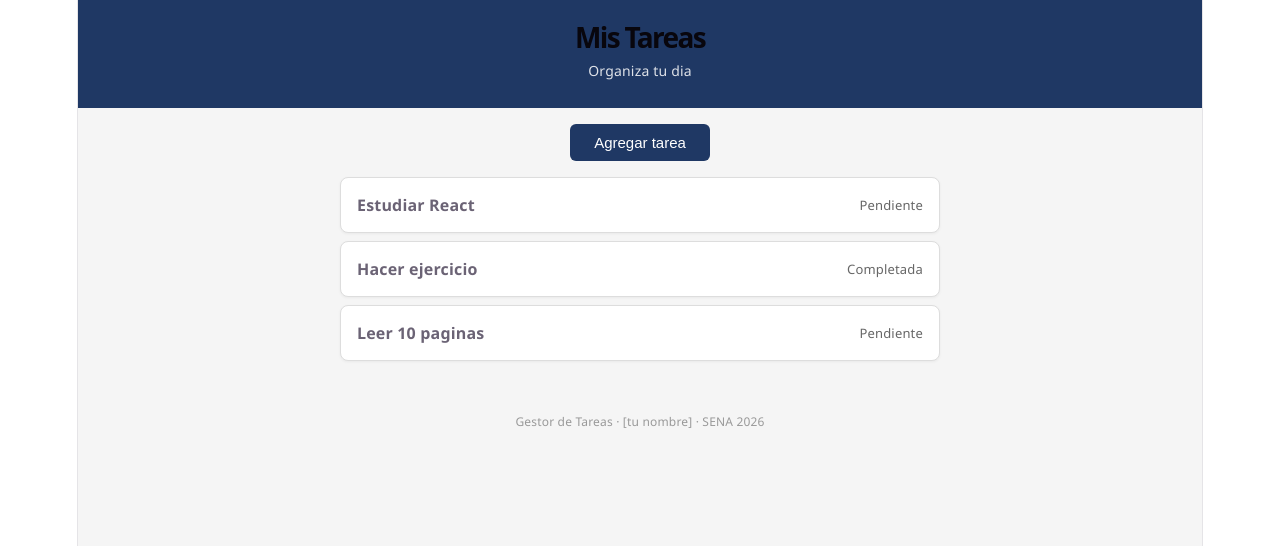
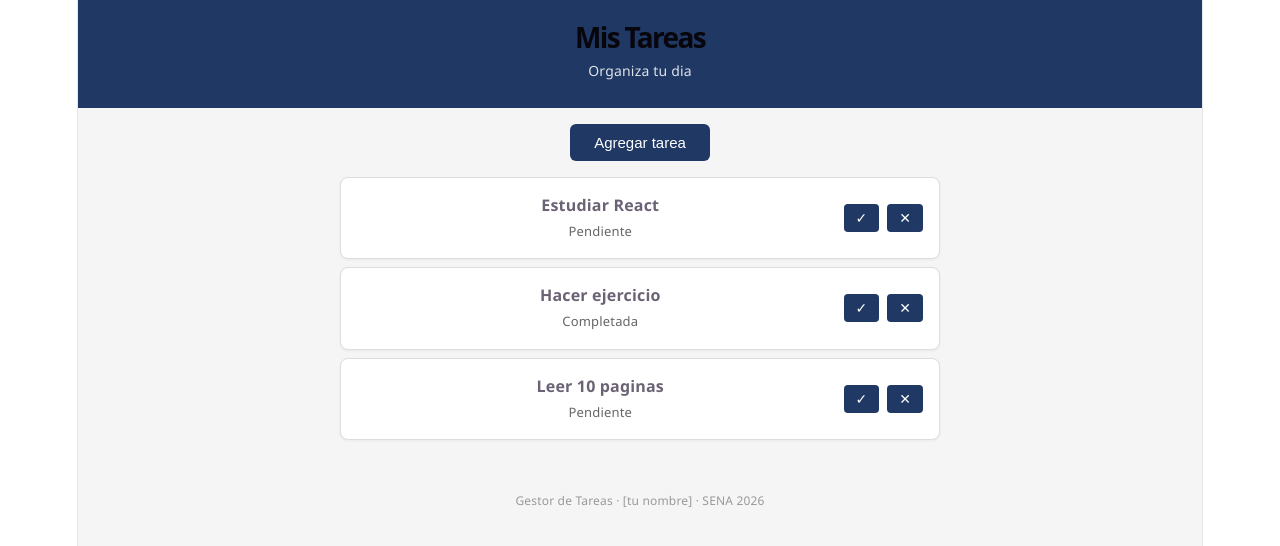
Before and after one commit to andresLc-77/gestor-tareas, a React (Vite) app: page / in a window 1280 px wide. Shown: the top 546 px of the page. Built offline with nearby package versions, Linux system fonts and the light colour scheme.

Commit message:
Agregar interactividad y botones al Item con useState

```diff
--- a/src/componentes/Item.css
+++ b/src/componentes/Item.css
@@ -1,3 +1,4 @@
+/* Item.css */
 .item {
   display: flex;
   justify-content: space-between;
@@ -8,6 +9,17 @@
   border: 1px solid #ddd;
   border-radius: 8px;
   box-shadow: 0 1px 3px rgba(0,0,0,0.05);
+  cursor: pointer;
+  transition: background-color 0.2s;
+}
+
+.item--resaltado {
+  background-color: #fff3cd;
+  border-color: #ffc107;
+}
+
+.item__contenido {
+  flex: 1;
 }
 
 .item__texto {
@@ -20,3 +32,22 @@
   color: #666;
   margin: 0;
 }
+
+.item__acciones {
+  display: flex;
+  gap: 8px;
+}
+
+.item__acciones button {
+  padding: 6px 12px;
+  border: none;
+  border-radius: 4px;
+  cursor: pointer;
+  font-size: 14px;
+  background-color: #1F3864;
+  color: white;
+}
+
+.item__acciones button:hover {
+  opacity: 0.85;
+}
--- a/src/componentes/Item.jsx
+++ b/src/componentes/Item.jsx
@@ -1,12 +1,35 @@
+// Item.jsx — con useState para cambiar visualmente
+import { useState } from 'react'
 import './Item.css'
 
 function Item({ tarea }) {
+  const [resaltado, setResaltado] = useState(false)
+
+  const manejarCompletar = (evento) => {
+    evento.stopPropagation()
+    alert(`Marcar como completada: ${tarea.texto}`)
+  }
+
+  const manejarEliminar = (evento) => {
+    evento.stopPropagation()
+    alert(`Eliminar: ${tarea.texto}`)
+  }
+
   return (
-    <article className="item">
-      <h3 className="item__texto">{tarea.texto}</h3>
-      <p className="item__estado">
-        {tarea.completada ? 'Completada' : 'Pendiente'}
-      </p>
+    <article
+      className={resaltado ? 'item item--resaltado' : 'item'}
+      onClick={() => setResaltado(!resaltado)}
+    >
+      <div className="item__contenido">
+        <h3 className="item__texto">{tarea.texto}</h3>
+        <p className="item__estado">
+          {tarea.completada ? 'Completada' : 'Pendiente'}
+        </p>
+      </div>
+      <div className="item__acciones">
+        <button onClick={manejarCompletar}>✓</button>
+        <button onClick={manejarEliminar}>✕</button>
+      </div>
     </article>
   )
 }
```
